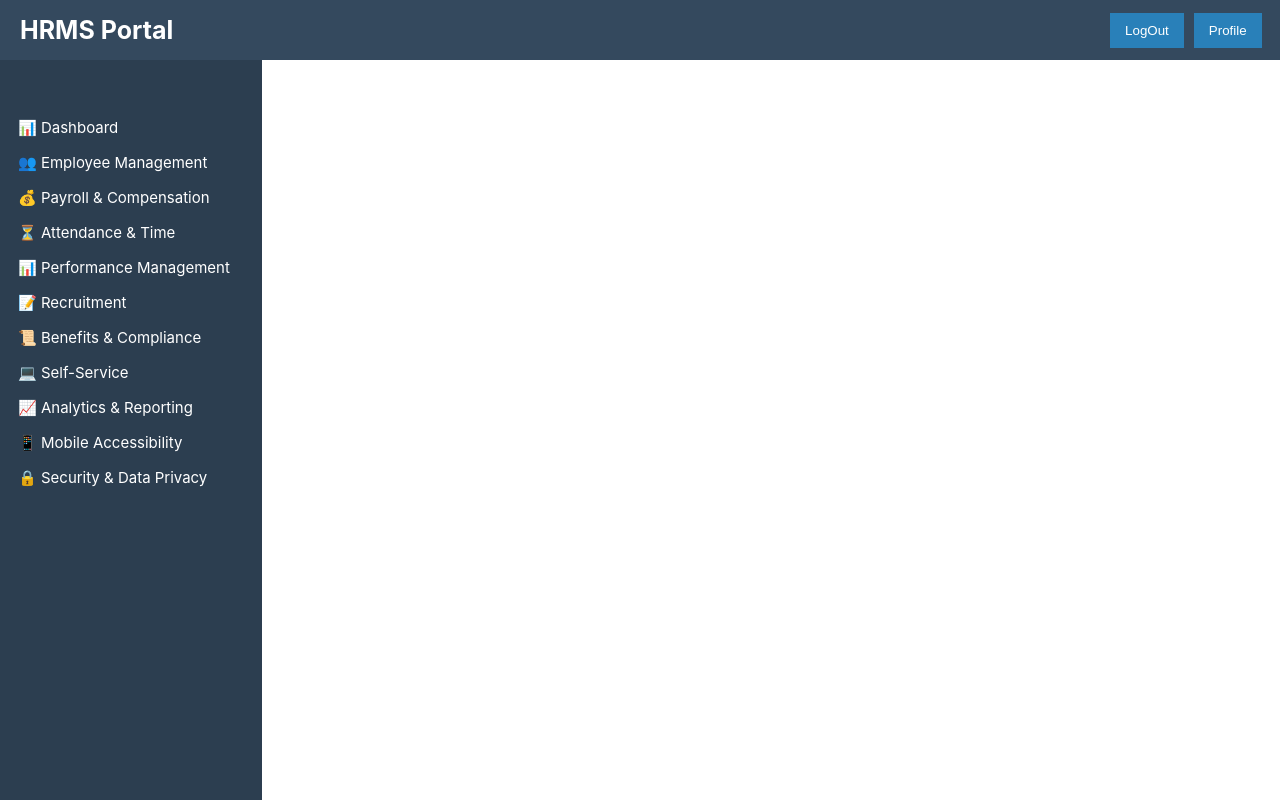
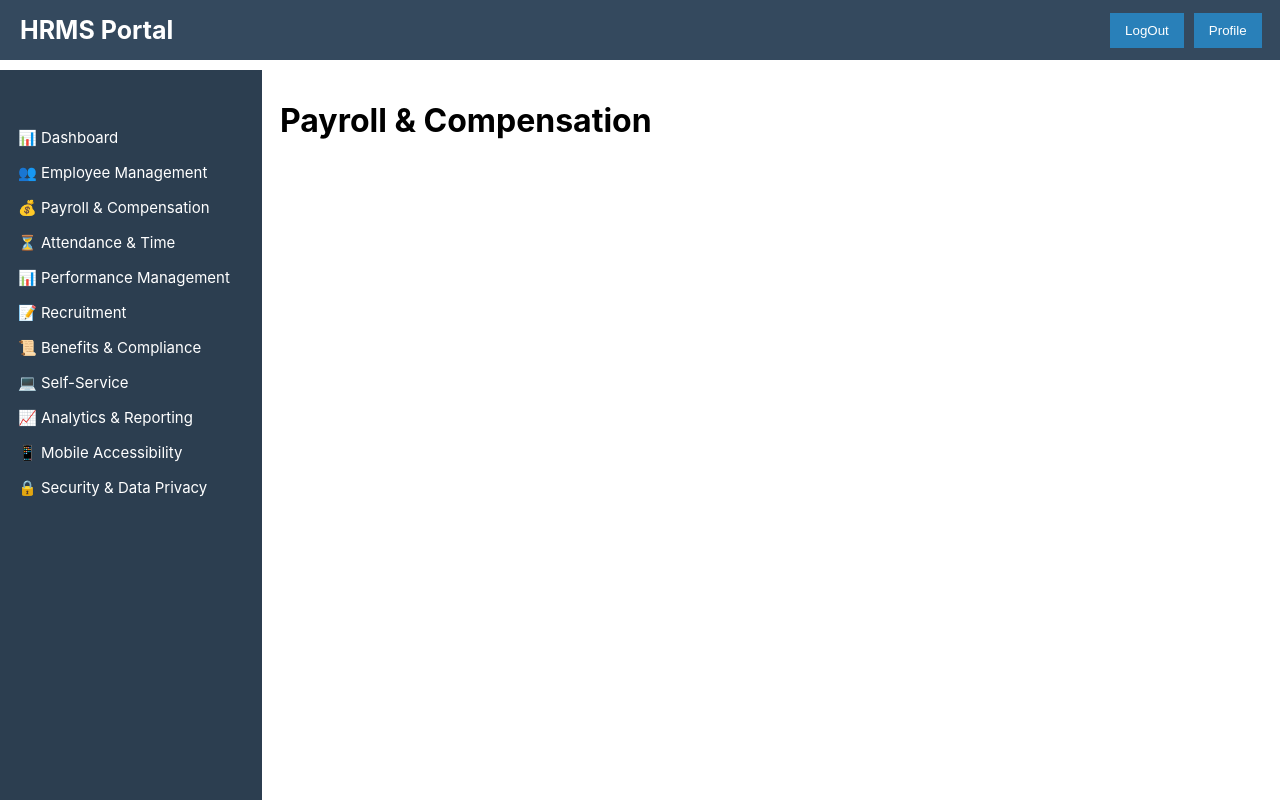
Before and after one commit to gousiyaprismire/HRMS_Frontend, a React (Create React App) app: page /payroll in a window 1280 px wide. Built offline with nearby package versions, Linux system fonts and the light colour scheme.

Commit message:
Files Added

```diff
--- a/src/App.js
+++ b/src/App.js
@@ -7,6 +7,8 @@ import AnalyticsReporting from "./Components/AnalyticsReporting/AnalyticsReporti
 import AttendanceTime from "./Components/AttendanceTime/AttendanceTime";
 import BenefitsCompliance from "./Components/BenefitsCompliance/BenefitsCompliance";
 import EmployeeManagement from "./Components/EmployeeManagement/EmployeeManagement";
+import PayrollCompensation from "./Components/PayrollCompensation/PayrollCompensation";
+import Recruitment from "./Components/Recruitment/Recruitment";
 
 
 
@@ -25,6 +27,9 @@ const App = () => {
               <Route path="/attendance" element={<AttendanceTime />} />
               <Route path="/benefits-compliance" element={<BenefitsCompliance />} />
               <Route path="/employee-management" element={<EmployeeManagement />} />
+              <Route path="/payroll" element={<PayrollCompensation />} />
+              <Route path="performance" element={<PayrollCompensation />} />
+              <Route path="/recruitment" element={<Recruitment />} />
             </Routes>
           </div>
         </div>
--- a/src/Components/PayrollCompensation/PayrollCompensation.js
+++ b/src/Components/PayrollCompensation/PayrollCompensation.js
@@ -0,0 +1,11 @@
+import React from 'react'
+
+function PayrollCompensation() {
+  return (
+    <div>
+      <h1>Payroll & Compensation</h1>
+    </div>
+  )
+}
+
+export default PayrollCompensation
--- a/src/Components/Recruitment/Recruitment.js
+++ b/src/Components/Recruitment/Recruitment.js
@@ -0,0 +1,11 @@
+import React from 'react'
+
+function Recruitment() {
+  return (
+    <div>
+      <h1>Recruitment</h1>
+    </div>
+  )
+}
+
+export default Recruitment
--- a/src/Components/Sidebar.js
+++ b/src/Components/Sidebar.js
@@ -34,6 +34,7 @@ const sidebarStyles = {
   overflowY: "auto",
   zIndex: 999,
   paddingRight: '2px',
+  marginTop: '10px',
 };
 
 const itemStyles = {
```
